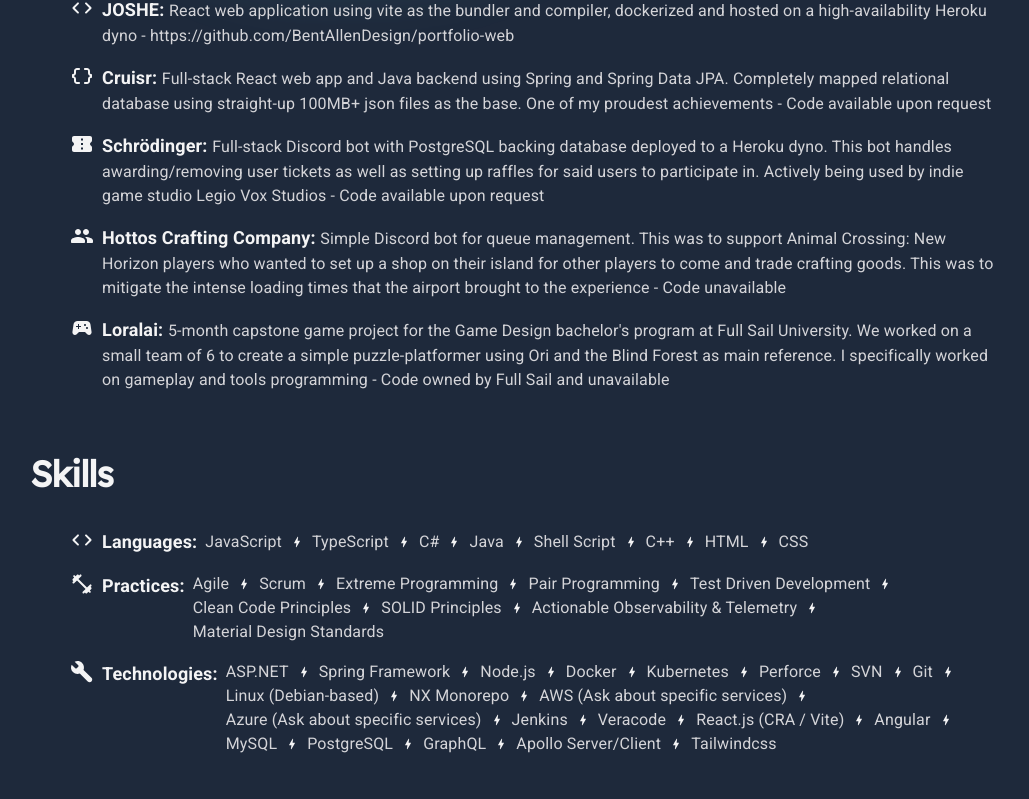
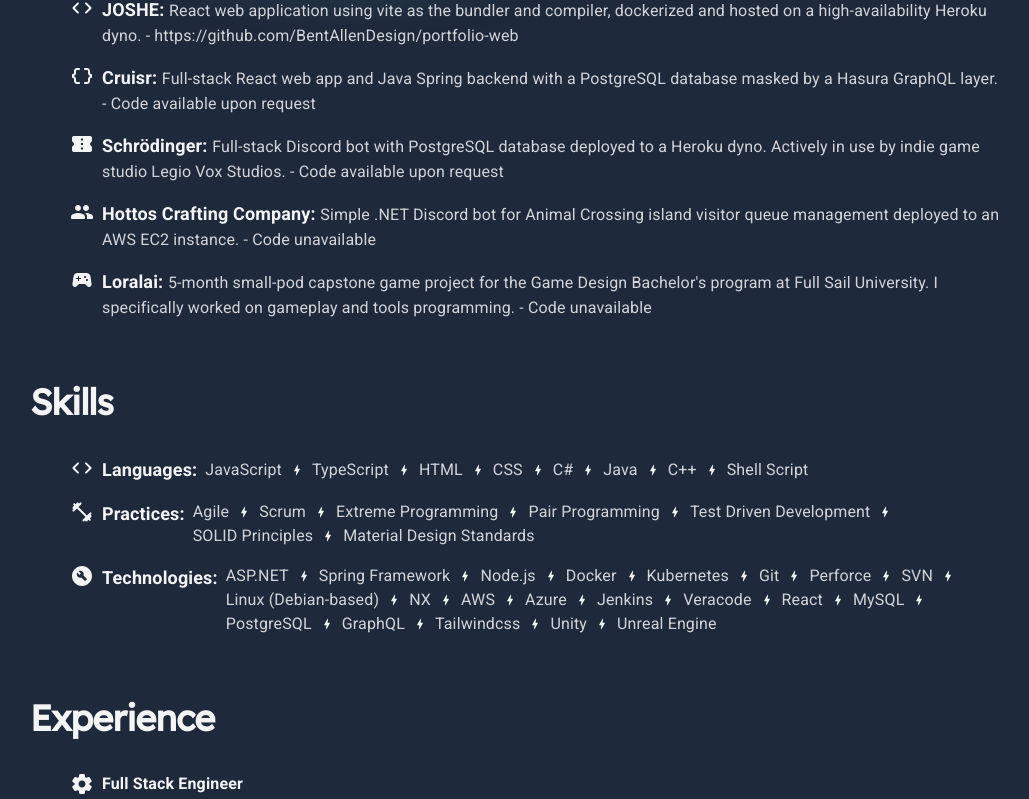
Before and after one commit to BentAllenDesign/portfolio-web, a React (Vite) app: page /resume in a window 1280 px wide. Shown: the part 460-1259 px from the top of the page, without its empty margins (122-1151 px from the left). Built offline with nearby package versions, Linux system fonts and the light colour scheme; a web font is replaced by a local one.

Commit message:
feat: clean up personal config

```diff
--- a/personal.config.ts
+++ b/personal.config.tsx
@@ -1,4 +1,9 @@
+import { BuildCircleRounded, CodeRounded, ConfirmationNumberRounded, DataObjectRounded, FitnessCenterRounded, PeopleRounded, SchoolRounded, SettingsRounded, SportsEsportsRounded } from "@mui/icons-material"
+import { Badge } from "@mui/material"
+import { ReactNode } from "react"
+
 export interface IMyExperience {
+  icon: ReactNode,
   title: string,
   company: string,
   location: string,
@@ -6,86 +11,109 @@
   bullets: string[],
 }
 
+export interface IMySkill {
+  icon: ReactNode,
+  bullets: string[]
+}
+
+export interface IMyProject {
+  icon: ReactNode,
+  name: string,
+  detail: string,
+}
+
 export interface IMy {
-  projects: {
-    names: string[],
-    bullets: string[],
-  },
-  knowledge: {
-    languages: string[],
-    practices: string[],
-    technologies: string[],
-  },
+  projects: IMyProject[],
+  skills: { [key: string]: IMySkill },
   jobs: IMyExperience[],
   education: IMyExperience[],
-  certifications: IMyExperience[],
+  // certifications: IMyExperience[],
 }
 
 export const my: IMy = {
-  projects: {
-    names: [
-      'JOSHE',
-      'Cruisr',
-      'Schrödinger',
-      'Hottos Crafting Company',
-      'Loralai'
+  projects: [
+    {
+      icon: <CodeRounded />,
+      name: "JOSHE",
+      detail: "React web application using vite as the bundler and compiler, dockerized and hosted on a high-availability Heroku dyno. - https://github.com/BentAllenDesign/portfolio-web",
+    },
+    {
+      icon: <DataObjectRounded />,
+      name: "Cruisr",
+      detail: "Full-stack React web app and Java Spring backend with a PostgreSQL database masked by a Hasura GraphQL layer. - Code available upon request",
+    },
+    {
+      icon: <ConfirmationNumberRounded />,
+      name: "Schrödinger",
+      detail: "Full-stack Discord bot with PostgreSQL database deployed to a Heroku dyno. Actively in use by indie game studio Legio Vox Studios. - Code available upon request",
+    },
+    {
+      icon: <PeopleRounded />,
+      name: "Hottos Crafting Company",
+      detail: "Simple .NET Discord bot for Animal Crossing island visitor queue management deployed to an AWS EC2 instance. - Code unavailable",
+    },
+    {
+      icon: <SportsEsportsRounded />,
+      name: "Loralai",
+      detail: "5-month small-pod capstone game project for the Game Design Bachelor\'s program at Full Sail University. I specifically worked on gameplay and tools programming. - Code unavailable"
+    }
   ],
+  skills: {
+    languages: {
+      icon: <CodeRounded />,
       bullets: [
-      'React web application using vite as the bundler and compiler, dockerized and hosted on a high-availability Heroku dyno - https://github.com/BentAllenDesign/portfolio-web',
-      'Full-stack React web app and Java backend using Spring and Spring Data JPA. Completely mapped relational database using straight-up 100MB+ json files as the base. One of my proudest achievements - Code available upon request',
-      'Full-stack Discord bot with PostgreSQL backing database deployed to a Heroku dyno. This bot handles awarding/removing user tickets as well as setting up raffles for said users to participate in. Actively being used by indie game studio Legio Vox Studios - Code available upon request',
-      'Simple Discord bot for queue management. This was to support Animal Crossing: New Horizon players who wanted to set up a shop on their island for other players to come and trade crafting goods. This was to mitigate the intense loading times that the airport brought to the experience - Code unavailable',
-      '5-month capstone game project for the Game Design bachelor\'s program at Full Sail University. We worked on a small team of 6 to create a simple puzzle-platformer using Ori and the Blind Forest as main reference. I specifically worked on gameplay and tools programming - Code owned by Full Sail and unavailable'
-    ]
-  },
-  knowledge: {
-    languages: [
         'JavaScript',
         'TypeScript',
+        'HTML',
+        'CSS',
         'C#',
         'Java',
+        'C++',
         'Shell Script',
-      'C++',
-      'HTML',
-      'CSS'
       ],
-    practices: [
+    },
+    practices: {
+      icon: <FitnessCenterRounded />,
+      bullets: [
         'Agile',
         'Scrum',
         'Extreme Programming',
         'Pair Programming',
         'Test Driven Development',
-      'Clean Code Principles',
         'SOLID Principles',
-      'Actionable Observability & Telemetry',
         'Material Design Standards',
       ],
-    technologies: [
+    },
+    technologies: {
+      icon: <BuildCircleRounded />,
+      bullets: [
         'ASP.NET',
         'Spring Framework',
         'Node.js',
         'Docker',
         'Kubernetes',
+        'Git',
         'Perforce',
         'SVN',
-      'Git',
         'Linux (Debian-based)',
-      'NX Monorepo',
-      'AWS (Ask about specific services)',
-      'Azure (Ask about specific services)',
+        'NX',
+        'AWS',
+        'Azure',
         'Jenkins',
         'Veracode',
-      'React.js (CRA / Vite)',
-      'Angular',
+        'React',
         'MySQL',
         'PostgreSQL',
         'GraphQL',
-      'Apollo Server/Client',
-      'Tailwindcss'
+        'Tailwindcss',
+        'Unity',
+        'Unreal Engine'
       ]
+    }
   },
   jobs: [
     {
+      icon: <SettingsRounded />,
       title: 'Full Stack Engineer',
       company: 'Cognizant Technologies',
       location: 'Plano, TX',
@@ -100,9 +128,10 @@
         "Created an ASP.NET topic and queue message processor listening to our Azure Service Bus using several APIM integrations",
         "Managed the production application's minor and major release coordination with product owners and business consultants, and provided relevant production support for any deployment issues that arose",
         "Worked with Azure Monitor and AppInsights using Open Telemetry standards to set up application trace event, page view, and exception behavior dashboards for 3 different platform teams"
-      ]
+      ],
     },
     {
+      icon: <SchoolRounded />,
       title: 'Lab Instructor - Game Design Bachelors',
       company: 'Full Sail University',
       location: 'Winter Park, FL',
@@ -111,11 +140,12 @@
         "Worked with a large number of new students on a monthly basis in Full Sail's Game Design bachelor's capstone project",
         "Provided assistance in understanding game design pre-production concepts",
         "Led many small teams through pseudo-agile production workflows with biweekly sprints"
-      ]
-    },
+      ],
+    }
   ],
   education: [
     {
+      icon: <Badge />,
       title: 'Full Stack Engineer Certification',
       company: 'Southern Methodist University',
       location: 'Dallas, tx',
@@ -123,6 +153,7 @@
       bullets: []
     },
     {
+      icon: <SchoolRounded />,
       title: 'Master of Science - Game Design',
       company: 'Full Sail University',
       location: 'Winter Park, FL',
@@ -130,14 +161,12 @@
       bullets: []
     },
     {
+      icon: <SchoolRounded />,
       title: 'Bachelor of Science - Game Design',
       company: 'Full Sail University',
       location: 'Winter Park, FL',
       duration: ['2016', '2019'],
       bullets: []
     }
-  ],
-  certifications: [
-
-  ],
+  ]
 }
--- a/src/components/Navbar.tsx
+++ b/src/components/Navbar.tsx
@@ -1,11 +1,11 @@
 import { DarkMode, LightMode } from "@mui/icons-material";
 import { Box, Container, IconButton } from "@mui/material";
 import clsx from "clsx";
-import { memo, useCallback } from "react";
+import { memo, useCallback, useMemo } from "react";
 import { Link } from "react-router-dom";
 import { AppThemeContext } from "../lib/hooks/useAppTheme";
 
-const linkStyles = "no-underline block capitalize text-lg text-inherit font-medium transition-all duration-150 ease-in-out drop-shadow-sm hover:text-cyan-500";
+// const linkStyles = clsx("no-underline block capitalize text-lg text-inherit font-medium transition-all duration-150 ease-in-out drop-shadow-sm hover:text-cyan-500 dark);
 
 interface INavbar {
   theme: AppThemeContext;
@@ -17,9 +17,13 @@
     setDarkMode(!theme.darkMode);
   }, [theme.darkMode]);
 
+  const linkStyles = useMemo<string>(() =>
+    clsx("no-underline block capitalize text-lg text-inherit font-medium transition-all duration-150 ease-in-out drop-shadow-sm", theme.darkMode ? 'hover:text-zinc-200' : 'hover:text-zinc-600')
+  , [theme.darkMode])
+
   return (
-    <Box className="flex items-center drop-shadow-md z-20 fixed w-full top-0 backdrop-blur-sm">
-      <Box className={clsx("absolute w-full h-full opacity-50 backdrop-blur-lg", theme.darkMode ? 'bg-gray-900' : 'bg-white')} />
+    <Box className="flex items-center drop-shadow-md z-20 fixed w-full top-0 backdrop-blur">
+      <Box className={clsx("absolute w-full h-full opacity-70 backdrop-blur-lg", theme.darkMode ? 'bg-slate-800' : 'bg-white')} />
       <Container className="flex items-center py-3">
         <Box className="font-logo -rotate-6 -mt-[34px]">
           <Link to="/" className="group no-underline text-transparent">
--- a/src/pages/LandingPage.tsx
+++ b/src/pages/LandingPage.tsx
@@ -1,8 +1,9 @@
 import { ChevronRightRounded, GitHub, LinkedIn } from "@mui/icons-material";
-import { Box, Button, Container, IconButton } from "@mui/material";
+import { Box, Button, Container, Divider, IconButton, Paper } from "@mui/material";
 import clsx from "clsx";
 import { useEffect } from "react";
 import { Link } from "react-router-dom";
+import { my } from "../../personal.config";
 import { useAppTheme } from "../lib/hooks/useAppTheme";
 import { IPageProps } from "../lib/types";
 
@@ -12,7 +13,8 @@
   useEffect(() => { document.title = "Joshe - " + props.title }, []);
 
   return (
-    <Container>
+    <>
+      <Container className="space-y-12">
         <Box className="flex flex-col lg:flex-row gap-8 items-center justify-center">
           <Box className="flex rounded-full overflow-clip h-44 w-44 min-w-36 drop-shadow lg:self-start items-center">
             <img src="/headshot.jpg" alt="Joshua Shevach - headshot photo" className="object-cover h-48 w-56 self-center scale-150" />
@@ -53,5 +55,28 @@
           </Box>
         </Box>
       </Container>
+      <Divider className={clsx("w-screen my-12", darkMode && "bg-slate-600")} />
+      {/* <Container className="space-y-12">
+        <Box className="flex flex-col md:flex-row-reverse w-full gap-8">
+          <Box className="md:w-1/3">
+            <h2 className={clsx("font-display", darkMode ? 'text-zinc-200' : 'text-zinc-800')}>Work History</h2>
+            <Paper variant="outlined" className={clsx("p-8", darkMode && "bg-slate-800 border-slate-700")}>
+              {my.jobs.map(({ icon, title }) => (
+                <Box className="flex gap-x-2">
+                  {icon}
+                  <Box>{title}</Box>
+                </Box>
+              ))}
+            </Paper>
+          </Box>
+          <Box className="md:w-2/3">
+            <h2 className={clsx("font-display", darkMode ? 'text-zinc-200' : 'text-zinc-800')}>Projects</h2>
+            <Paper variant="outlined" className={clsx("p-8", darkMode && "bg-slate-800 border-slate-700")}>
+
+            </Paper>
+          </Box>
+        </Box>
+      </Container> */}
+    </>
   )
 }
--- a/src/pages/ResumePage.tsx
+++ b/src/pages/ResumePage.tsx
@@ -10,19 +10,6 @@
 import { IPageProps } from '../lib/types'
 import { useEffect } from 'react'
 
-const jobIcons = [
-  <SettingsRounded key={0} />,
-  <SchoolRounded key={1} />,
-]
-
-const projectIcons = [
-  <CodeRounded />,
-  <DataObjectRounded />,
-  <ConfirmationNumberRounded />,
-  <PeopleRounded />,
-  <SportsEsportsRounded />
-]
-
 export const ResumePage = (props: IPageProps) => {
   const theme = useAppTheme();
 
@@ -34,12 +21,12 @@
         <Header {...theme} />
         <Section title='Projects'>
           <ul className='[&>*]:my-4'>
-            {projectIcons.map((icon, idx) => (
-              <Box className='flex gap-x-2'>
-                {icon}
+            {my.projects.map((project, idx) => (
+              <Box key={idx} className='flex gap-x-2'>
+                {project.icon}
                 <Box>
-                  <b className='text-lg'>{my.projects.names[idx]}: </b>
-                  <span className={clsx(theme.darkMode ? 'text-zinc-300' : 'text-zinc-700')}>{my.projects.bullets[idx]}</span>
+                  <b className='text-lg'>{project.name}: </b>
+                  <span className={clsx(theme.darkMode ? 'text-zinc-300' : 'text-zinc-700')}>{project.detail}</span>
                 </Box>
               </Box>
             ))}
@@ -47,28 +34,20 @@
         </Section>
         <Section title='Skills'>
           <ul className='[&>*]:my-4'>
-            <Box className='flex gap-x-2'>
-              <CodeRounded />
-              <b className='text-lg'>Languages: </b>
-              {HeartSeparatedList(my.knowledge.languages, theme.darkMode)}
-            </Box>
-            <Box className='flex gap-x-2'>
-              <FitnessCenterRounded />
-              <b className='text-lg'>Practices: </b>
-              {HeartSeparatedList(my.knowledge.practices, theme.darkMode)}
-            </Box>
-            <Box className='flex gap-x-2'>
-              <BuildRounded />
-              <b className='text-lg'>Technologies: </b>
-              {HeartSeparatedList(my.knowledge.technologies, theme.darkMode)}
-            </Box>
+            {Object.keys(my.skills).map((key, idx) => (
+              <Box className='flex gap-x-2'>
+                {my.skills[key].icon}
+                <b className='text-lg'>{key.charAt(0).toUpperCase() + key.slice(1)}: </b>
+                {HeartSeparatedList(my.skills[key].bullets, theme.darkMode)}
+              </Box>
+            ))}
           </ul>
         </Section>
         <Section title='Experience'>
-          {my.jobs.map((job, i) => (
-            <ul key={i}>
+          {my.jobs.map((job, idx) => (
+            <ul key={idx}>
               <Box className="flex gap-x-2">
-                {jobIcons[i]}
+                {job.icon}
                 <Details {...job} />
               </Box>
               <ul>
--- a/tsconfig.json
+++ b/tsconfig.json
@@ -16,6 +16,6 @@
     "noEmit": true,
     "jsx": "react-jsx"
   },
-  "include": ["src", "personal.config.ts"],
+  "include": ["src", "personal.config.tsx"],
   "references": [{ "path": "./tsconfig.node.json" }]
 }
```
Lines whose indentation alone changed are shown as unchanged.
